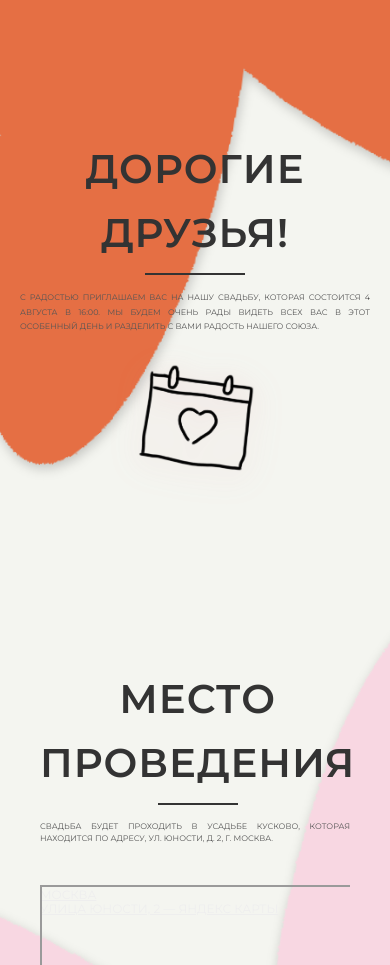
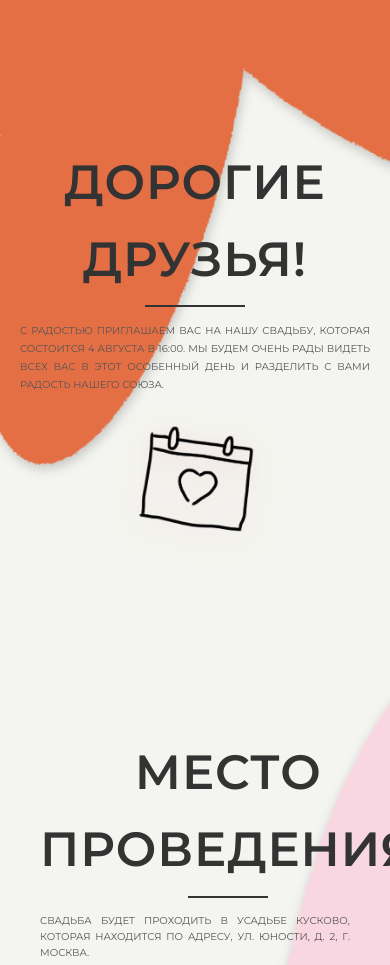
Before and after one commit to VluDs404/VluDs404.github.io, a plain HTML site: page index.html in a window 390 px wide. Shown: the part 1000-1965 px from the top of the page. Drawn offline with Linux system fonts and the light colour scheme.

Commit message:
Update style.css

```diff
--- a/style.css
+++ b/style.css
@@ -4,16 +4,16 @@ html, body {
 }
 
 h2 {
-    font-size: 2.5rem;
+    font-size: 48px;
 }
 
 p {
-    font-size: 1rem;
+    font-size: 24px;
 }
 
 @media (max-device-width: 900px) {
     p {
-        font-size: 0.5rem;
+        font-size: 10px;
     }
 }
 
```
